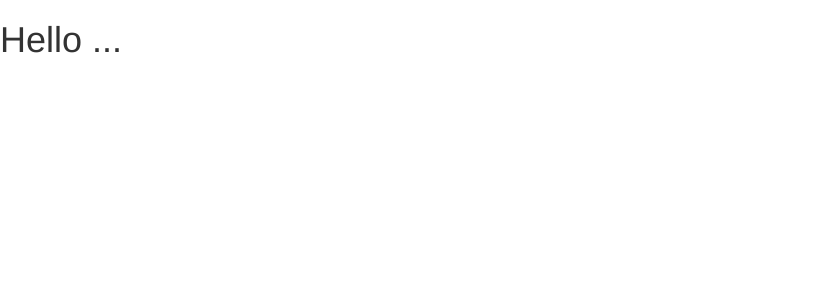
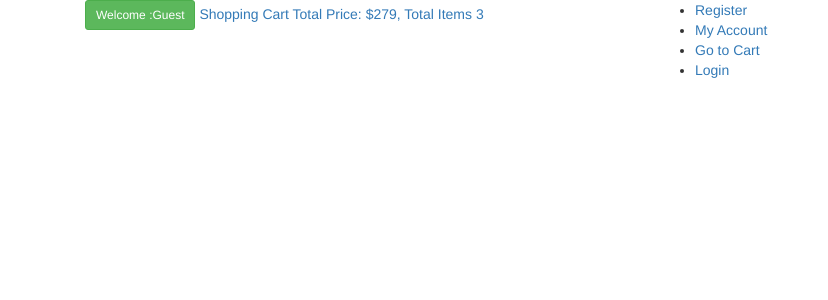
Before and after one commit to ingafter60/ingeComStore, a PHP site: page / in a window 1280 px wide. Before the commit the part shown is almost empty. Shown: the top 300 px of the page, without its empty margins (0-828 px from the left). Run offline with PHP 8.4, Linux system fonts and the light colour scheme.

Commit message:
Create To Menu

```diff
--- a/index.php
+++ b/index.php
@@ -3,13 +3,48 @@
 <head>
 	<meta charset="UTF-8">
 	<title>eCommerce Store</title>
+  <meta name="viewport" content="width=device-width, initial-scale=1, shrink-to-fit=no" >
+  <link href="http://fonts.googleapis.com/css?family=Roboto:400,500,700,300,100" rel="stylesheet" >
 	<link rel="stylesheet" href="styles/bootstrap.min.css">
 	<link rel="stylesheet" href="font-awesome/css/font-awesome.min.css">
 </head>
 <body>
-	<h1>Hello ...</h1>
-
+	<!-- top Starts -->
+	<div id="top">
+		<!-- container Starts -->
+		<div class="container">
+			<!-- col-md-6 offer Starts -->
+		  <div class="col-md-6 offer">
+		     <a href="#" class="btn btn-success btn-sm">Welcome :Guest</a>
+		     <a href="#">Shopping Cart Total Price: $279, Total Items 3</a>
+		  </div>
+		  <!-- col-md-6 offer Ends -->
+		  <!-- col-md-6 Starts -->
+		  <div class="col-md-6">
+		    <!-- col-md-6 Starts -->
+		    <ul class="menu">
+					<!-- menu Starts -->
+					<li>
+					  <a href="customer_register.php">Register</a>
+					</li>
+					<li>
+					  <a href="checkout.php">My Account</a>
+						</li>
+					<li>
+					  <a href="cart.php">Go to Cart</a>
+					</li>
+					<li>
+					  <a href="checkout.php"> Login </a>
+						</li>
+				</ul>
+				<!-- menu Ends -->
+		  </div>
+		  <!-- col-md-6 Ends -->
+		</div>
+		<!-- container Ends -->
+  </div>
+	<!-- top Ends -->
 	<script src="js/jquery.min.js"> </script>
-    <script src="js/bootstrap.min.js"></script>
+  <script src="js/bootstrap.min.js"></script>
 </body>
 </html>
```
